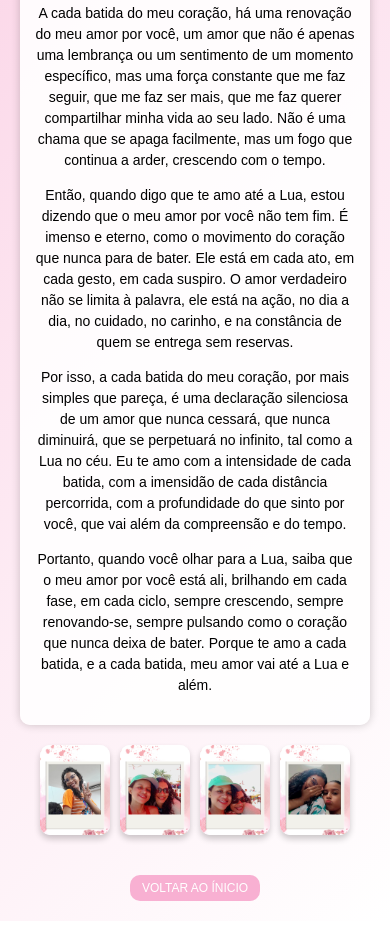
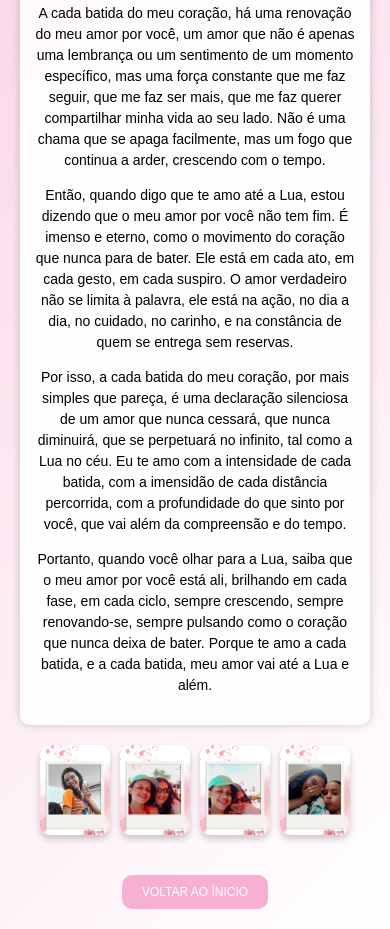
Before and after one commit to strong-finance022/new20year, a plain HTML site: page lua.html in a window 390 px wide. Shown: the part 1445-2374 px from the top of the page. Drawn offline with Linux system fonts and the light colour scheme.

Commit message:
Update lua.html

```diff
--- a/lua.html
+++ b/lua.html
@@ -89,7 +89,7 @@
             }
             .button {
                 font-size: 12px;
-                padding: 6px 12px;
+                padding: 10px 20px;
             }
         }
     </style>
```
